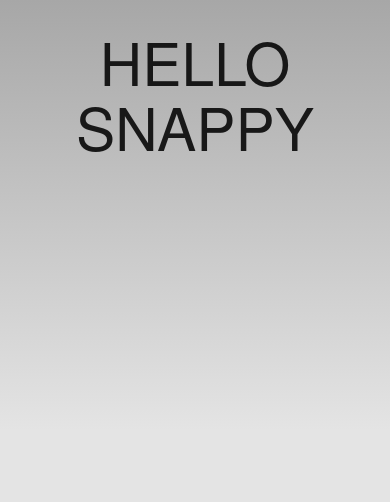
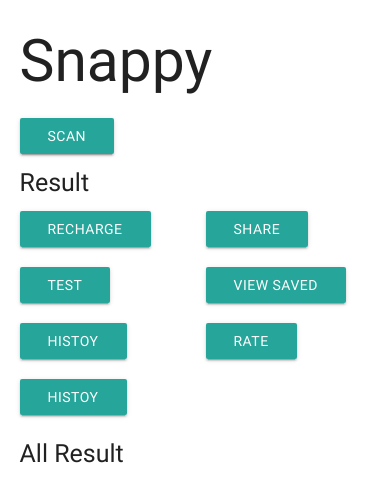
Before and after one commit to Confidence-Okoghenun/Snappy, a website built with webpack: page Snappy/www/index.html in a window 390 px wide. Built offline with nearby package versions, Linux system fonts and the light colour scheme; files whose address does not match are found by name.

Commit message:
created basic user interface with materialize

```diff
--- /dev/null
+++ b/Snappy/www/css/customStyle.css
@@ -0,0 +1,5 @@
+.summary-text {
+    font-size: 25px;
+    margin-top: 10px;
+    margin-bottom: 10px;
+}
--- a/Snappy/www/index.html
+++ b/Snappy/www/index.html
@@ -8,7 +8,7 @@
 
         <!-- Import Google Icon fonts -->
         <link rel="stylesheet" href="http://fonts.googleapis.com/icon?family=Material+Icons">
-        <link rel="stylesheet" type="text/css" href="css/index.css">
+        <link rel="stylesheet" type="text/css" href="css/customStyle.css">
         <link rel="stylesheet" href="css/materialize/materialize.min.css">
         <title>Snappy</title>
     </head>
@@ -23,13 +23,64 @@
         </div> -->
 
         <div class="container">
-            <h1>Hello Snappy</h1>
-        </div>
+            <h1>Snappy</h1>
+            <button class="btn waves-effect">Scan</button>
+            <br>
 
+            <details>
+                <summary class="summary-text">
+                    Result
+                </summary>
+                <div id="results">
+
+                </div>
+            </details>
+
+            <div class="row">
+                <div class="col s6">
+                    <button class="btn waves-effect">Recharge</button>
+                </div>
+                <div class="col s6">
+                    <button class="btn waves-effect">Share</button>
+                </div>
+            </div>
+            <div class="row">
+                <div class="col s6">
+                    <button class="btn waves-effect">Test</button>
+                </div>
+                <div class="col s6">
+                    <button class="btn waves-effect">View saved</button>
+                </div>
+            </div>
+            <div class="row">
+                <div class="col s6">
+                    <button class="btn waves-effect">Histoy</button>
+                </div>
+                <div class="col s6">
+                    <button class="btn waves-effect">Rate</button>
+                </div>
+            </div>
+            <div class="row">
+                <div class="col s6">
+                    <button class="btn waves-effect">Histoy</button>
+                </div>
+                <div class="col s6">
+                </div>
+            </div>
+
+            <details>
+                <summary class="summary-text">
+                    All Result
+                </summary>
+                <div id="results">
+                </div>
+            </details>
+
+        </div> <!-- /container -->
 
         <script type="text/javascript" src="cordova.js"></script>
-        <script type="text/javascript" src="../build/app.bundle.js"></script>
-        <script type="text/javascript" src="css/materalize/jquery-2.1.1.min.js"></script>
+        <script type="text/javascript" src="../babelEs5/app.bundle.js"></script>
+        <script type="text/javascript" src="css/materialize/jquery-2.1.1.min.js"></script>
         <script type="text/javascript" src="css/materialize/materialize.min.js"></script>
     </body>
 </html>
```
